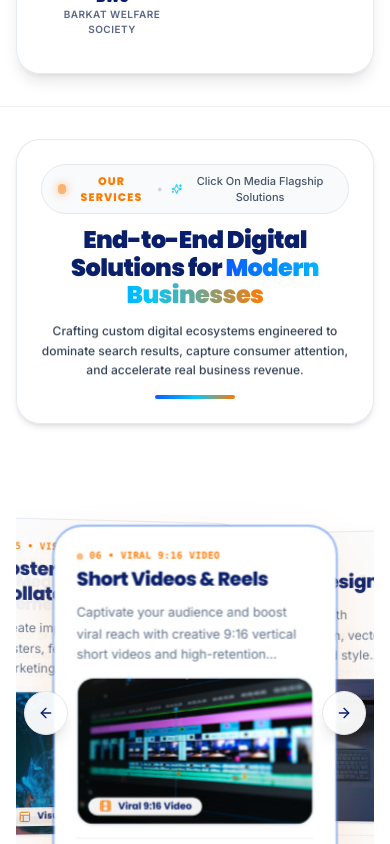
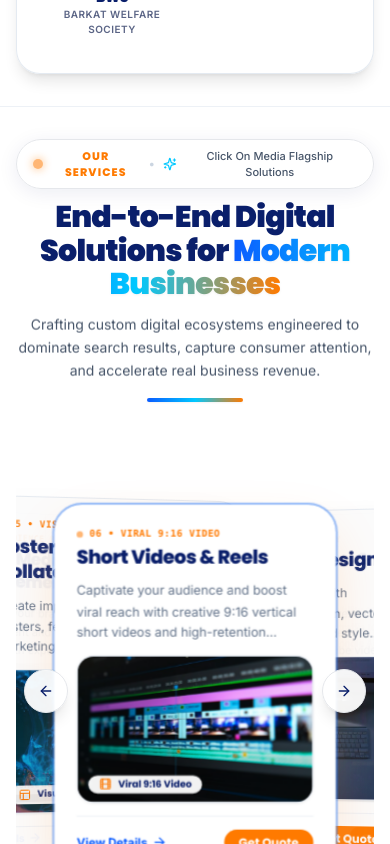
Before and after one commit to aakassh123/CLICK-ON-MEDIA, a React (Vite) app: page / in a window 390 px wide. Shown: the part 1620-2464 px from the top of the page. Built offline with nearby package versions, Linux system fonts and the light colour scheme.

Commit message:
fix: restore grand unboxed section headings per user feedback

```diff
--- a/src/components/LocalAuthoritySection.jsx
+++ b/src/components/LocalAuthoritySection.jsx
@@ -84,23 +84,23 @@ export default function LocalAuthoritySection({ onOpenQuote }) {
       <div className="max-w-7xl mx-auto px-4 sm:px-6 lg:px-8 relative z-10">
 
         {/* ===================================================================== */}
-        {/* 1. SECTION HEADER Encased in Frosted Glass Island                    */}
+        {/* 1. SECTION HEADER (Clear Gorakhpur & UP Positioning)                  */}
         {/* ===================================================================== */}
-        <div className="text-center max-w-4xl mx-auto space-y-3 mb-8 sm:mb-12 bg-white/95 backdrop-blur-xl border border-slate-200/90 rounded-3xl p-6 sm:p-8 shadow-md">
-          <div className="inline-flex items-center gap-2 px-3.5 py-1.5 rounded-full bg-slate-50 border border-[var(--primary-blue)]/20 text-xs font-semibold text-[#0A1F6B] shadow-xs">
+        <div className="text-center max-w-3xl mx-auto space-y-3 mb-12 sm:mb-16">
+          <div className="inline-flex items-center gap-2 px-3.5 py-1.5 rounded-full bg-white border border-[var(--primary-blue)]/20 text-xs font-semibold text-[#0A1F6B] shadow-xs">
             <MapPin className="w-4 h-4 text-[var(--brand-orange)]" />
             <span className="text-[var(--brand-orange)] uppercase tracking-wider text-[11px] font-bold">Gorakhpur Headquarters</span>
-            <span className="text-slate-500">• Serving All of Uttar Pradesh</span>
+            <span className="text-slate-400">• Serving All of Uttar Pradesh</span>
           </div>
 
-          <RevealHeading tag="h2" delay={120} direction="up" blur={true} className="text-2xl sm:text-4xl lg:text-5xl font-black text-[#0A1F6B] tracking-tight leading-tight font-heading">
+          <RevealHeading tag="h2" delay={120} direction="up" blur={true} className="text-3xl sm:text-4xl lg:text-5xl font-black text-[#0A1F6B] tracking-tight leading-tight font-heading">
             Gorakhpur&apos;s #1 Digital Agency &amp;{' '}
             <span className="text-transparent bg-clip-text bg-gradient-to-r from-[#0B5CFF] via-[#00C8FF] to-[#FF7A00]">
               Technology Partner
             </span>
           </RevealHeading>
 
-          <RevealHeading tag="p" delay={220} direction="up" className="text-xs sm:text-sm md:text-base text-slate-700 font-medium leading-relaxed max-w-2xl mx-auto">
+          <RevealHeading tag="p" delay={220} direction="up" className="text-sm sm:text-base text-slate-600 font-normal leading-relaxed">
             Headquartered in Mohaddipur, Gorakhpur, Click On Media engineers high-speed web solutions, ROI-focused ad campaigns, and dominant SEO architectures for premier businesses across Eastern and Central Uttar Pradesh.
           </RevealHeading>
         </div>
--- a/src/components/Services.jsx
+++ b/src/components/Services.jsx
@@ -571,13 +571,15 @@ export default function Services({ onSelectService, onOpenQuote }) {
       <div className="absolute bottom-1/3 right-10 w-[450px] h-[350px] bg-[var(--brand-orange)]/5 rounded-full blur-[130px] pointer-events-none z-0" />
 
       {/* ===================================================================== */}
-      {/* 1. HIGH-IMPACT SECTION HEADER (Encased in Frosted Glass Island)       */}
+      {/* 1. HIGH-IMPACT SECTION HEADER (Big, Bold & Attractive)                */}
       {/* ===================================================================== */}
-      <div className="max-w-4xl mx-auto px-4 sm:px-6 relative z-20 mb-6 sm:mb-8 text-center">
-        <div className="bg-white/95 backdrop-blur-xl border border-slate-200/90 rounded-3xl p-6 sm:p-8 shadow-md">
+      <div className="max-w-7xl mx-auto px-4 sm:px-6 lg:px-8 relative z-20 mb-6 sm:mb-8 text-center">
+
+        {/* Ambient Subtle Glow directly behind headline */}
+        <div className="absolute top-1/2 left-1/2 -translate-x-1/2 -translate-y-1/2 w-3/4 max-w-2xl h-24 bg-gradient-to-r from-[var(--primary-blue)]/15 via-[var(--cyan-accent)]/15 to-[var(--brand-orange)]/15 rounded-full blur-3xl pointer-events-none -z-10" />
 
         {/* Premium Pill Badge */}
-          <div className="inline-flex items-center gap-2 px-4 sm:px-5 py-2 rounded-full bg-slate-50 border border-[var(--primary-blue)]/25 text-xs sm:text-sm font-semibold text-[#0A1F6B] shadow-xs mb-3 sm:mb-4 transition-transform hover:scale-105">
+        <div className="inline-flex items-center gap-2 px-4 sm:px-5 py-2 rounded-full bg-white/95 backdrop-blur-xl border border-[var(--primary-blue)]/25 text-xs sm:text-sm font-semibold text-[#0A1F6B] shadow-[0_4px_20px_rgba(10,31,107,0.08)] mb-3 sm:mb-4 transition-transform hover:scale-105">
           <span className="w-2.5 h-2.5 rounded-full bg-[var(--brand-orange)] shadow-[0_0_10px_#FF7A00] animate-pulse" />
           <span className="text-[var(--brand-orange)] uppercase tracking-widest text-[11px] sm:text-xs font-heading font-extrabold">
             Our Services
@@ -590,21 +592,21 @@ export default function Services({ onSelectService, onOpenQuote }) {
         </div>
 
         {/* Grand Headline: Big, Punchy, Authoritative & Radiant */}
-          <RevealHeading tag="h2" delay={120} direction="up" blur={true} className="text-2xl sm:text-4xl md:text-5xl font-black text-[#0A1F6B] tracking-tight leading-[1.15] font-heading max-w-3xl mx-auto">
+        <RevealHeading tag="h2" delay={120} direction="up" blur={true} className="text-3xl sm:text-5xl md:text-6xl font-black text-[#0A1F6B] tracking-tight leading-[1.12] font-heading max-w-4xl mx-auto drop-shadow-xs">
           End-to-End Digital Solutions for{' '}
-            <span className="text-transparent bg-clip-text bg-gradient-to-r from-[#0B5CFF] via-[#00C8FF] via-50% to-[#FF7A00]">
+          <span className="text-transparent bg-clip-text bg-gradient-to-r from-[#0B5CFF] via-[#00C8FF] via-50% to-[#FF7A00] drop-shadow-sm">
             Modern Businesses
           </span>
         </RevealHeading>
 
         {/* Attractive Subtitle with High Legibility */}
-          <RevealHeading tag="p" delay={220} direction="up" className="text-xs sm:text-sm md:text-base text-slate-700 font-medium max-w-2xl mx-auto mt-3 leading-relaxed">
+        <RevealHeading tag="p" delay={220} direction="up" className="text-sm sm:text-base md:text-lg text-slate-600 font-normal max-w-2xl mx-auto mt-3 sm:mt-4 leading-relaxed">
           Crafting custom digital ecosystems engineered to dominate search results, capture consumer attention, and accelerate real business revenue.
         </RevealHeading>
 
         {/* Radiant Gradient Accent Line */}
-          <div className="w-20 sm:w-28 h-1 bg-gradient-to-r from-[#0B5CFF] via-[#00C8FF] to-[#FF7A00] rounded-full mx-auto mt-4 shadow-xs" />
-        </div>
+        <div className="w-24 sm:w-32 h-1 bg-gradient-to-r from-[#0B5CFF] via-[#00C8FF] to-[#FF7A00] rounded-full mx-auto mt-4 sm:mt-5 shadow-sm" />
+
       </div>
 
       {/* ===================================================================== */}
--- a/src/components/Testimonials.jsx
+++ b/src/components/Testimonials.jsx
@@ -77,23 +77,23 @@ export default function Testimonials({ onOpenQuote }) {
 
       <div className="max-w-7xl mx-auto px-4 sm:px-6 lg:px-8 relative z-10">
 
-        {/* Section Header Encased in Frosted Glass Island */}
-        <div className="flex flex-col md:flex-row md:items-end justify-between gap-6 mb-8 sm:mb-10 p-6 sm:p-8 rounded-3xl bg-white/95 backdrop-blur-xl border border-slate-200/90 shadow-md">
+        {/* Section Header */}
+        <div className="flex flex-col md:flex-row md:items-end justify-between gap-6 mb-12 sm:mb-16">
           <div className="space-y-3 max-w-2xl">
-            <div className="inline-flex items-center gap-2 px-3.5 py-1.5 rounded-full bg-slate-50 border border-[var(--primary-blue)]/20 text-xs font-semibold text-[#0A1F6B] shadow-xs">
+            <div className="inline-flex items-center gap-2 px-3.5 py-1.5 rounded-full bg-white border border-[var(--primary-blue)]/20 text-xs font-semibold text-[#0A1F6B] shadow-xs">
               <Star className="w-3.5 h-3.5 fill-[var(--amber)] text-[var(--amber)]" />
               <span className="text-[var(--brand-orange)] uppercase tracking-wider text-[11px] font-bold">Verified Client Reviews</span>
-              <span className="text-slate-500">• 4.9/5 Overall Rating</span>
+              <span className="text-slate-400">• 4.9/5 Overall Rating</span>
             </div>
 
-            <RevealHeading tag="h2" delay={120} direction="up" blur={true} className="text-2xl sm:text-4xl lg:text-5xl font-black text-[#0A1F6B] tracking-tight leading-tight font-heading">
+            <RevealHeading tag="h2" delay={120} direction="up" blur={true} className="text-3xl sm:text-4xl lg:text-5xl font-black text-[#0A1F6B] tracking-tight leading-tight font-heading">
               Real Businesses.{' '}
               <span className="text-transparent bg-clip-text bg-gradient-to-r from-[#0B5CFF] via-[#00C8FF] to-[#FF7A00]">
                 Measurable Growth.
               </span>
             </RevealHeading>
 
-            <p className="text-xs sm:text-sm md:text-base text-slate-700 font-medium leading-relaxed">
+            <p className="text-sm sm:text-base text-slate-600 font-normal leading-relaxed">
               Read how ambitious founders and marketing leaders scaled revenue, dominated search rankings, and crushed their CAC targets with Click On Media.
             </p>
           </div>
```
Lines whose indentation alone changed are shown as unchanged.
